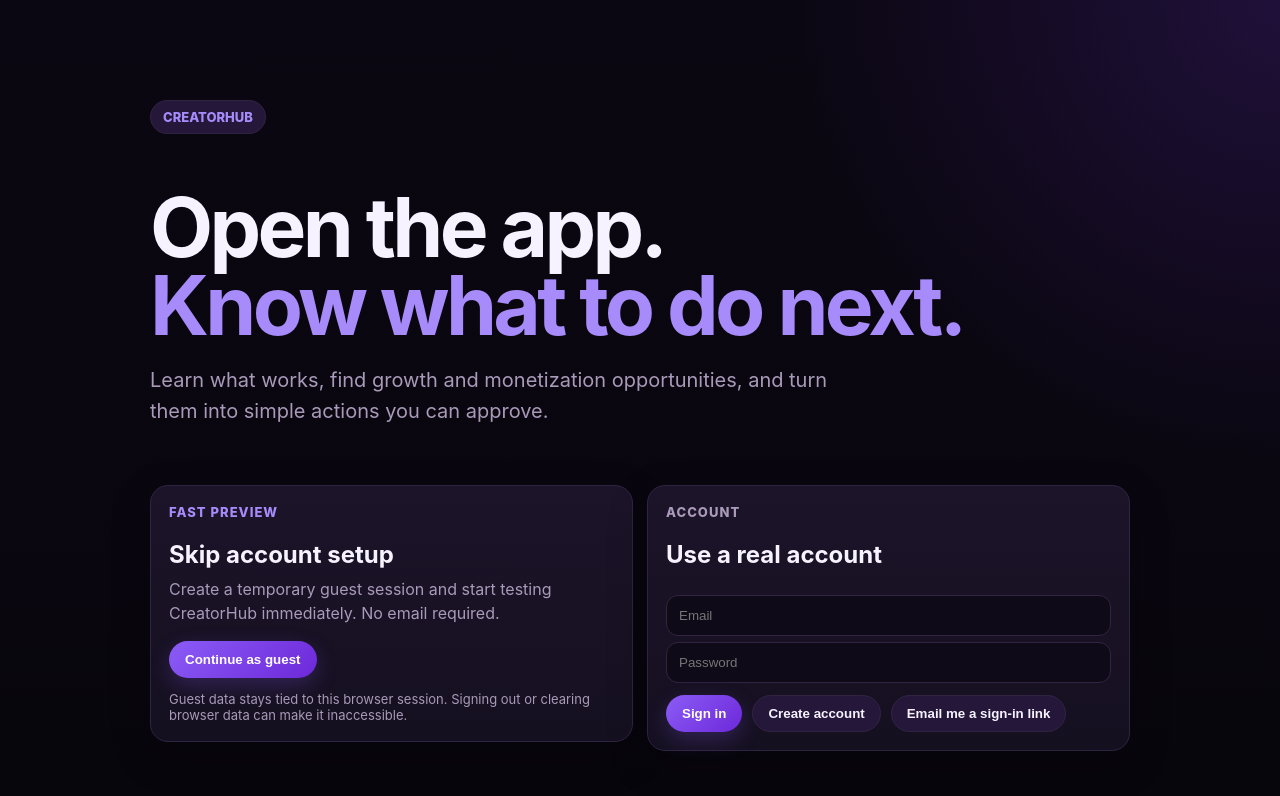
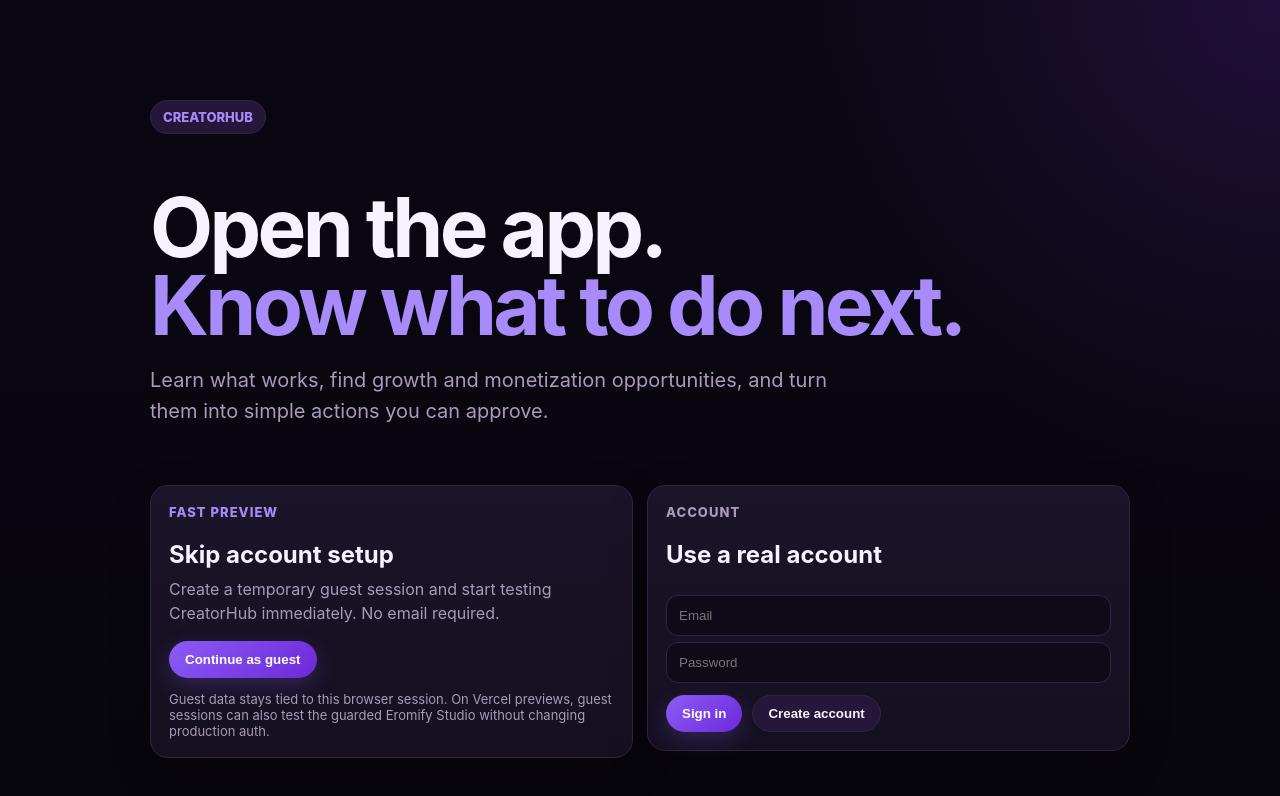
Before and after one commit to zanibethel/CreatorHub, a Next.js app: page / in a window 1280 px wide. Shown: the top 796 px of the page. Built offline with nearby package versions, Linux system fonts and the light colour scheme; no server answers.

Commit message:
Use guest preview instead of shared magic-link redirect

```diff
--- a/src/components/AuthPanel.tsx
+++ b/src/components/AuthPanel.tsx
@@ -21,27 +21,6 @@ export default function AuthPanel() {
     const supabase = createClient();
     const { error } = await supabase.auth.signUp({ email, password });
     setMessage(error?.message ?? "Account created. If email confirmation is enabled, confirm it before signing in.");
-  }
-
-  async function sendMagicLink() {
-    if (!email.trim()) {
-      setMessage("Enter your email first.");
-      return;
-    }
-
-    const supabase = createClient();
-    const { error } = await supabase.auth.signInWithOtp({
-      email: email.trim(),
-      options: {
-        emailRedirectTo: window.location.origin,
-        shouldCreateUser: false,
-      },
-    });
-
-    setMessage(
-      error?.message ??
-        "Sign-in link sent. Open the email on this device, then return here.",
-    );
   }
 
   async function continueAsGuest() {
@@ -77,7 +56,9 @@ export default function AuthPanel() {
           <h2 style={{ marginBottom: 8 }}>Skip account setup</h2>
           <p style={{ color: colors.muted, marginTop: 0, lineHeight: 1.5 }}>Create a temporary guest session and start testing CreatorHub immediately. No email required.</p>
           <button type="button" style={primaryButton} onClick={continueAsGuest} disabled={guestLoading}>{guestLoading ? "Starting guest session…" : "Continue as guest"}</button>
-          <p style={{ color: colors.muted, fontSize: 13, marginBottom: 0 }}>Guest data stays tied to this browser session. Signing out or clearing browser data can make it inaccessible.</p>
+          <p style={{ color: colors.muted, fontSize: 13, marginBottom: 0 }}>
+            Guest data stays tied to this browser session. On Vercel previews, guest sessions can also test the guarded Eromify Studio without changing production auth.
+          </p>
         </section>
 
         <form onSubmit={signIn} style={{ ...card }}>
@@ -88,7 +69,6 @@ export default function AuthPanel() {
           <div style={{ display: "flex", gap: 10, flexWrap: "wrap", marginTop: 12 }}>
             <button style={primaryButton}>Sign in</button>
             <button type="button" style={secondaryButton} onClick={signUp}>Create account</button>
-            <button type="button" style={secondaryButton} onClick={sendMagicLink}>Email me a sign-in link</button>
           </div>
           {message && <p style={{ color: colors.muted }}>{message}</p>}
         </form>
```
